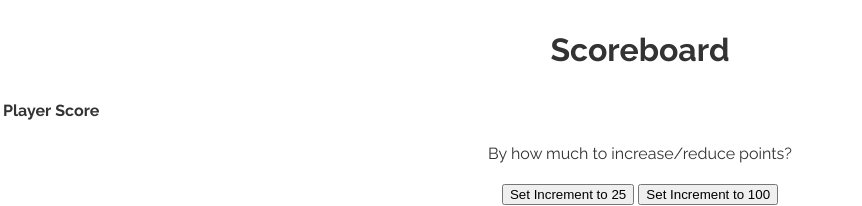
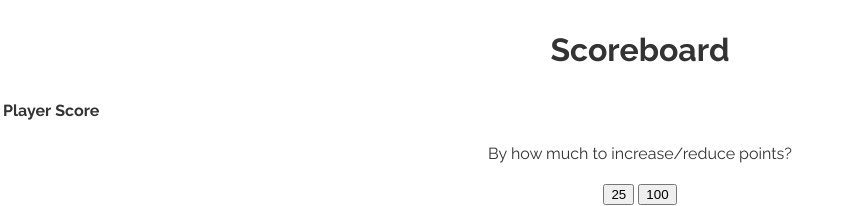
Before and after one commit to leagrnr/green-miles, a website: page score.html in a window 1280 px wide. Shown: the part 1202-1408 px from the top of the page, without its empty margins (0-862 px from the left). Drawn offline with Linux system fonts and the light colour scheme.

Commit message:
change description

```diff
--- a/score.html
+++ b/score.html
@@ -27,8 +27,8 @@
     </table>
     <p id="point">By how much to increase/reduce points?</p>
     <div class="button-container">
-        <button id="set-25" class="button">Set Increment to 25</button>
-        <button id="set-100" class="button">Set Increment to 100</button>
+        <button id="set-25" class="button">25</button>
+        <button id="set-100" class="button">100</button>
     </div>
 </main>
 </body>
```
